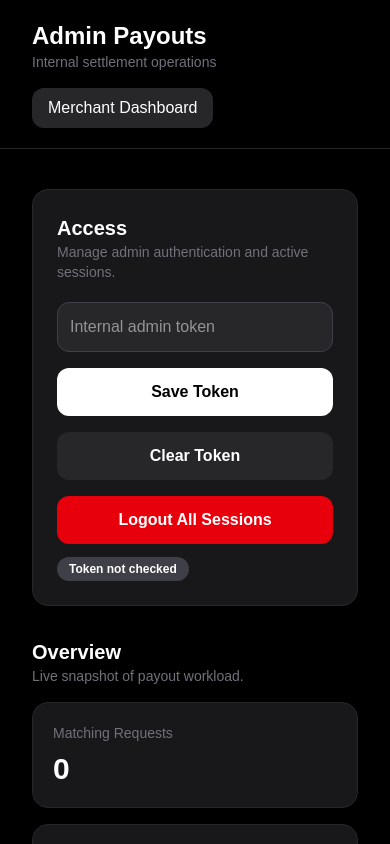
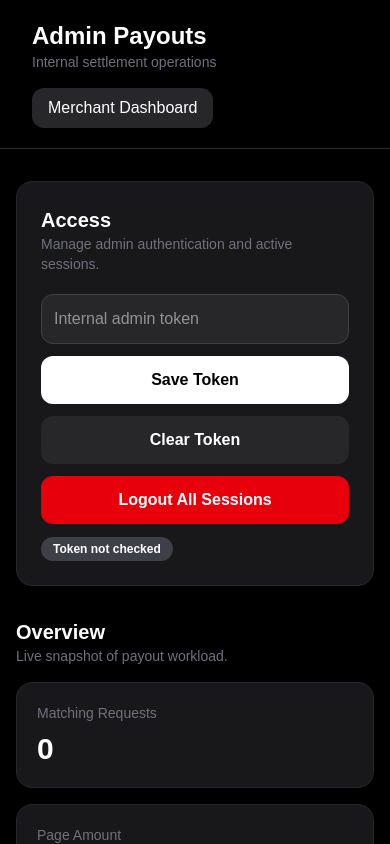
Before and after one commit to metaearnturkey2-coder/crypto-gateway-frontend, a Next.js app: page /admin/payouts in a window 390 px wide. Shown: the top 844 px of the page. Built offline with nearby package versions, Linux system fonts and the light colour scheme.

Commit message:
Improve admin payouts responsive layout

```diff
--- a/src/app/admin/payouts/page.js
+++ b/src/app/admin/payouts/page.js
@@ -398,13 +398,13 @@ export default function AdminPayoutsPage() {
         </div>
       </header>
 
-      <div className="max-w-7xl mx-auto px-8 py-10 space-y-8">
+      <div className="max-w-7xl mx-auto px-4 md:px-8 py-8 md:py-10 space-y-8">
         <section className="bg-zinc-900 border border-zinc-800 rounded-2xl p-6">
           <div className="mb-5">
             <h2 className="text-xl font-bold">Access</h2>
             <p className="text-zinc-500 text-sm">Manage admin authentication and active sessions.</p>
           </div>
-          <div className="grid grid-cols-1 lg:grid-cols-[1fr_auto] gap-4">
+          <div className="grid grid-cols-1 lg:grid-cols-[1fr_auto_auto_auto] gap-3 md:gap-4">
             <input
               type="password"
               placeholder="Internal admin token"
@@ -415,21 +415,21 @@ export default function AdminPayoutsPage() {
 
             <button
               onClick={saveToken}
-              className={primaryButtonClass}
+              className={`${primaryButtonClass} w-full lg:w-auto`}
             >
               Save Token
             </button>
 
             <button
               onClick={clearToken}
-              className={secondaryButtonClass}
+              className={`${secondaryButtonClass} w-full lg:w-auto`}
             >
               Clear Token
             </button>
 
             <button
               onClick={logoutAllSessions}
-              className={dangerButtonClass}
+              className={`${dangerButtonClass} w-full lg:w-auto`}
             >
               Logout All Sessions
             </button>
@@ -545,7 +545,7 @@ export default function AdminPayoutsPage() {
               >
                 <div className="grid grid-cols-1 xl:grid-cols-[180px_1fr_220px] gap-5">
                   <div>
-                    <p className="text-2xl font-bold">
+                    <p className="text-xl md:text-2xl font-bold">
                       {request.amount} {request.currency}
                     </p>
                     <p className="text-zinc-500 text-sm">{request.network}</p>
@@ -589,7 +589,7 @@ export default function AdminPayoutsPage() {
                     )}
                   </div>
 
-                  <div className="flex flex-col gap-3">
+                  <div className="flex flex-col sm:flex-row xl:flex-col gap-3">
                     <button
                       onClick={() => openPayoutDetails(request)}
                       className="bg-zinc-800 px-4 py-3 rounded-xl font-semibold hover:bg-zinc-700 transition"
```
